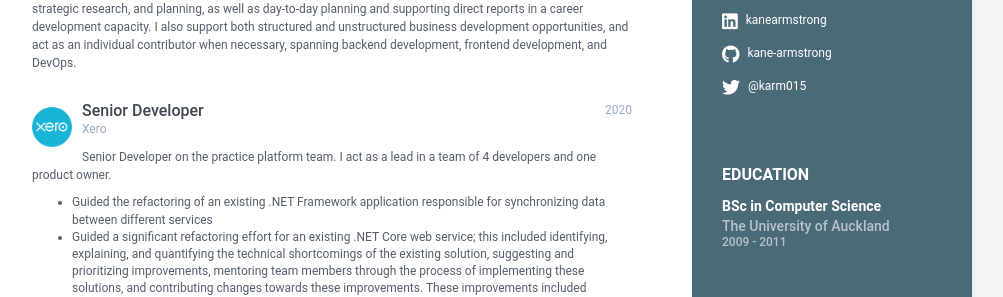
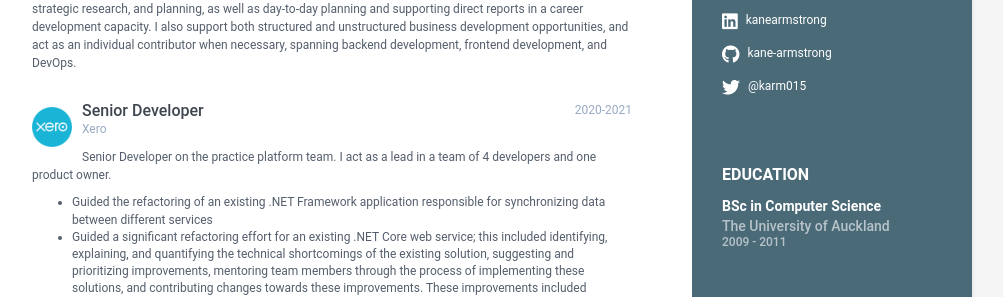
Before and after one commit to kane-armstrong/bananas, a Jekyll site: the page built from index.html, in a window 1280 px wide and 900 px high. Shown: the part 387-684 px from the top of the window, without its empty margins (168-1171 px from the left). Built offline with Jekyll 4.4.1, drawn with Linux system fonts in a browser that asks for light colours.

Commit message:
Make Xero employment timeframe more specific

```diff
--- a/_data/data.yml
+++ b/_data/data.yml
@@ -57,7 +57,7 @@ experiences:
         opportunities, and act as an individual contributor when necessary, spanning backend development,
         frontend development, and DevOps.
     - role: Senior Developer
-      time: 2020
+      time: 2020-2021
       company: Xero
       logo: xero-logo.png
       details: |
```
